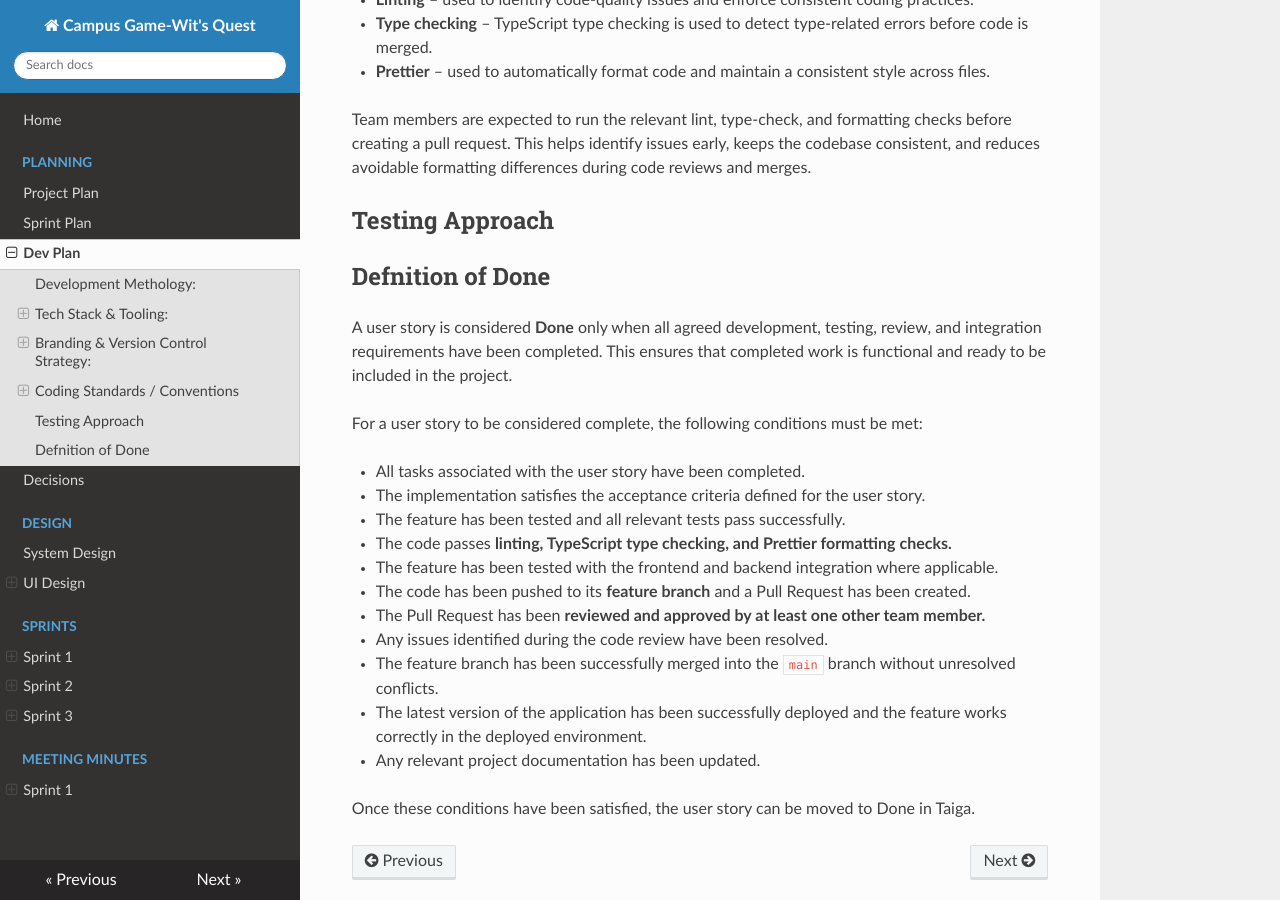
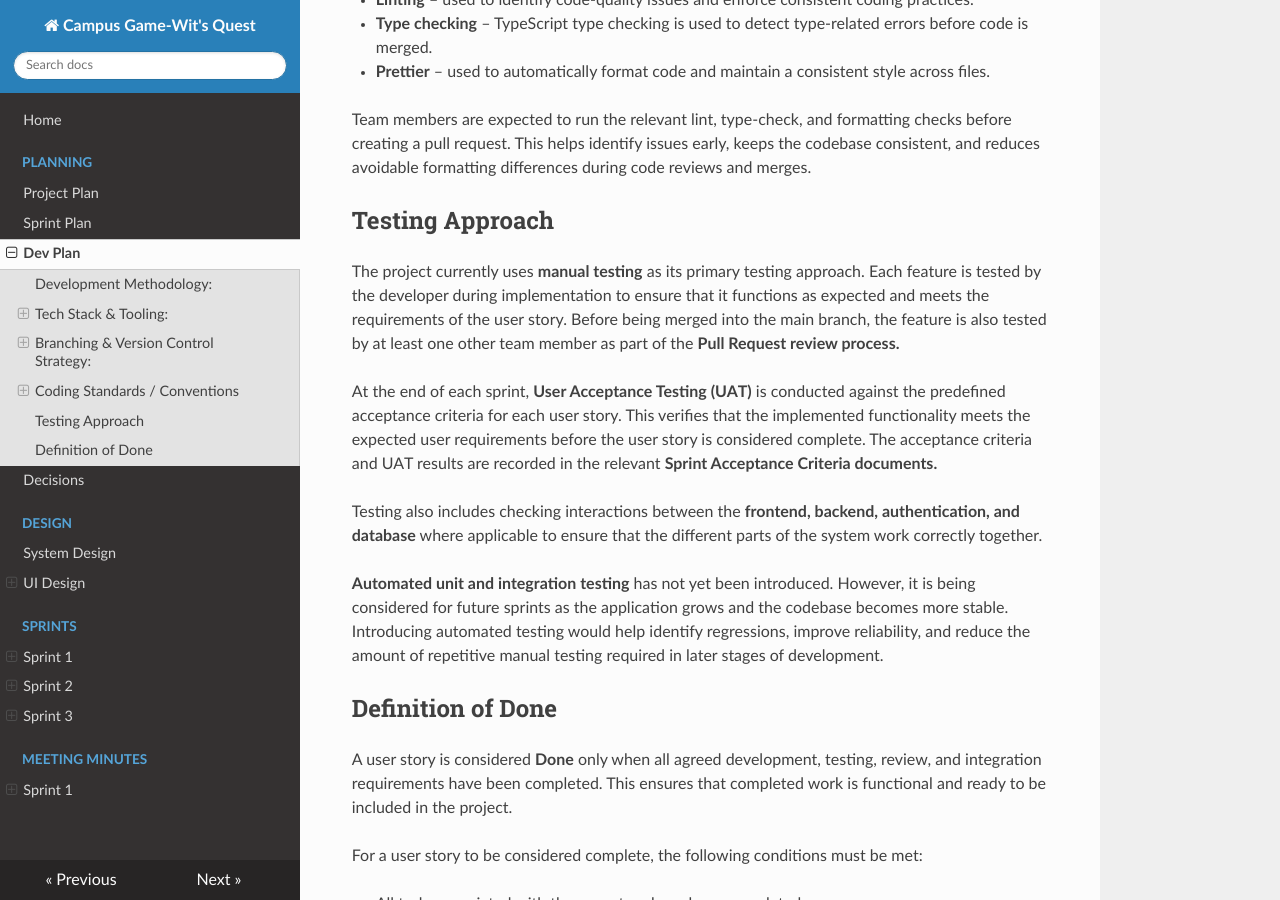
Before and after one commit to AnovuyoJ/WitsQuest, an MkDocs documentation site: the page built from docs/Planning/dev-plan.md, in a window 1280 px wide and 900 px high, scrolled down 3060 px. Built offline with MkDocs 1.6.1, drawn with Linux system fonts in a browser that asks for light colours; nearby versions of some CDN libraries; some of the changed text lies outside the part shown.

Commit message:
docs: Correct spelling in Development Methodology section and add Testing Approach details

```diff
--- a/docs/Planning/dev-plan.md
+++ b/docs/Planning/dev-plan.md
@@ -1,6 +1,6 @@
 # Development Plan
 
-## Development Methology:
+## Development Methodology:
 
 The project follows the Scrum Agile methodology, as outlined in our project decisions. Development is organised into sprints, with user stories and tasks planned and tracked using Taiga.
 
@@ -30,7 +30,7 @@ The project uses a combination of technologies and development tools to support
 
 Together, these technologies and tools provide the development, collaboration, version control, documentation, and deployment infrastructure required for the project.
 
-## Branding & Version Control Strategy:
+## Branching & Version Control Strategy:
 
 The team follows a feature-branch workflow using Git and Gitea. The main branch represents the stable version of the project and team members do not develop features directly on it.
 
@@ -87,7 +87,15 @@ Team members are expected to run the relevant lint, type-check, and formatting c
 
 ## Testing Approach
 
-## Defnition of Done
+The project currently uses **manual testing** as its primary testing approach. Each feature is tested by the developer during implementation to ensure that it functions as expected and meets the requirements of the user story. Before being merged into the main branch, the feature is also tested by at least one other team member as part of the **Pull Request review process.**
+
+At the end of each sprint, **User Acceptance Testing (UAT)** is conducted against the predefined acceptance criteria for each user story. This verifies that the implemented functionality meets the expected user requirements before the user story is considered complete. The acceptance criteria and UAT results are recorded in the relevant **Sprint Acceptance Criteria documents.**
+
+Testing also includes checking interactions between the **frontend, backend, authentication, and database** where applicable to ensure that the different parts of the system work correctly together.
+
+**Automated unit and integration testing** has not yet been introduced. However, it is being considered for future sprints as the application grows and the codebase becomes more stable. Introducing automated testing would help identify regressions, improve reliability, and reduce the amount of repetitive manual testing required in later stages of development.
+
+## Definition of Done
 
 A user story is considered **Done** only when all agreed development, testing, review, and integration requirements have been completed. This ensures that completed work is functional and ready to be included in the project.
 
```
